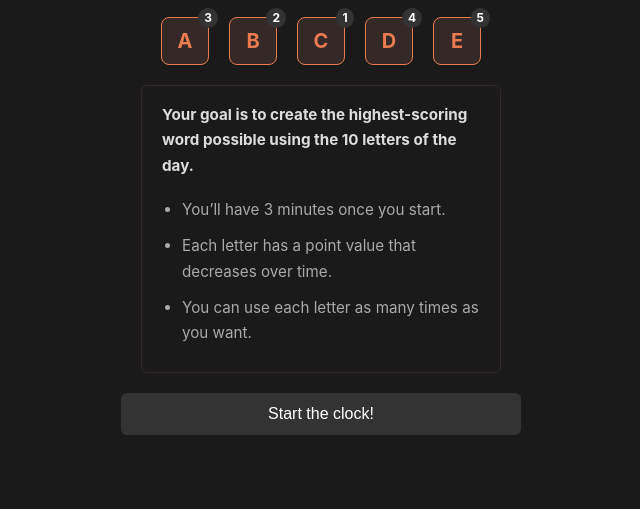
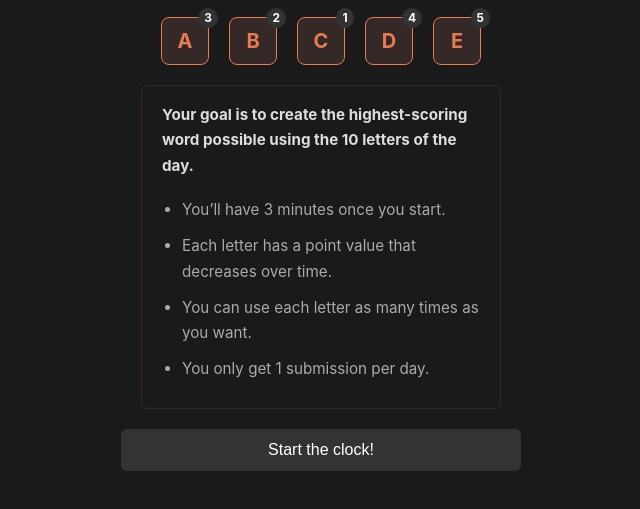
Before and after one commit to winfeigle/WordMax, a website: page public/index.html in a window 1280 px wide. Shown: the part 181-690 px from the top of the page, without its empty margins (319-959 px from the left). Drawn offline with nearby package versions, Linux system fonts and the light colour scheme.

Commit message:
Updated instructions

```diff
--- a/public/index.html
+++ b/public/index.html
@@ -41,6 +41,7 @@
           <li>You’ll have 3 minutes once you start.</li>
           <li>Each letter has a point value that decreases over time.</li>
           <li>You can use each letter as many times as you want.</li>
+          <li>You only get 1 submission per day.</li>
         </ul>
       </div>
 
```
